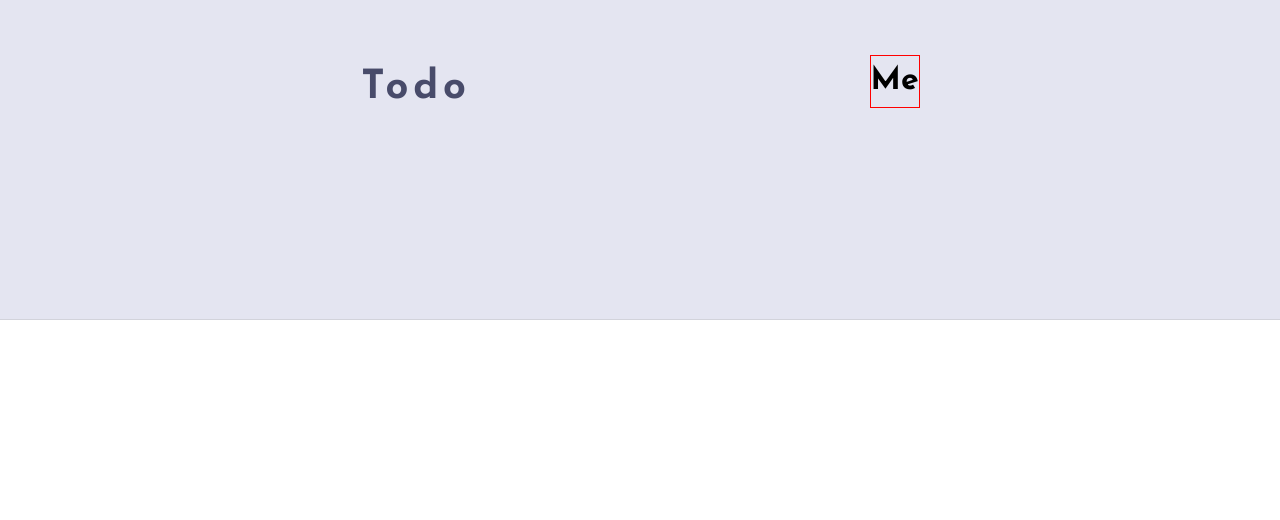
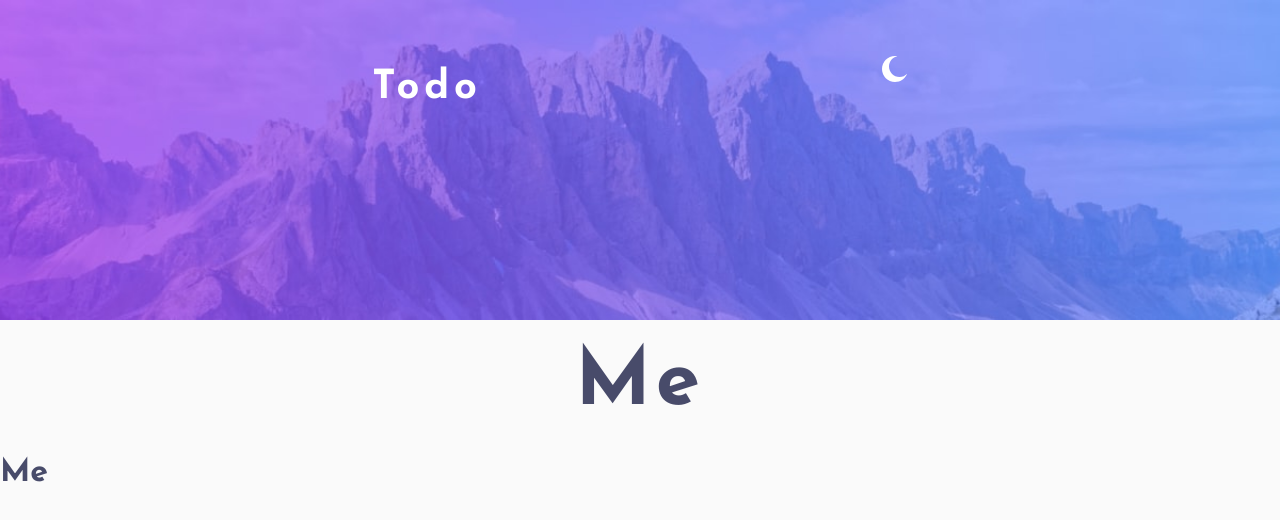
Before and after one commit to bkay-stack/Todo, a React (Vite) app: page / in a window 1280 px wide. Shown: the top 520 px of the page. Built offline with nearby package versions, Linux system fonts and the light colour scheme.

Commit message:
Dark mode

```diff
--- a/src/components/main/Todo.tsx
+++ b/src/components/main/Todo.tsx
@@ -1,8 +1,8 @@
 import React from "react";
 import "./todo.style.css";
 import { ThemeContext } from "../toggletheme/ThemeContext";
-import darkThemeIcon from "../../assets/images/icon-moon.svg";
-import lightThemeIcon from "../../assets/images/icon-sun.svg";
+import lightThemeIcon from "../../assets/images/icon-moon.svg";
+import darkThemeIcon from "../../assets/images/icon-sun.svg";
 
 const Todo = () => {
   const useTheme = React.useContext(ThemeContext);
@@ -14,21 +14,39 @@ const Todo = () => {
   const { theme, toggleTheme } = useTheme;
 
   return (
-    <main className="todo">
-      <header className="todo-header">
+    // Main component for the Todo application
+    <main>
+      {/* T */}
+      <header className={`todo-header ${theme === "dark" ? "active" : ""}`}>
+        {/* Header for the Todo application */}
         <div className={`todo-header-container ${theme}`}>
           <div className="title-wrapper">
             <div className="todo-title">
               <h1 className="todo-title-header">Todo</h1>
             </div>
+            {/* Toggle theme button */}
             <div className="theme-toggle">
-              <div className="sun">
-                <h1>Me</h1>
-              </div>
+              {theme === "dark" ? (
+                <img
+                  src={darkThemeIcon}
+                  alt="Dark Theme"
+                  className="theme-icon"
+                  onClick={toggleTheme}
+                />
+              ) : (
+                <img
+                  src={lightThemeIcon}
+                  alt="Light Theme"
+                  className="theme-icon"
+                  onClick={toggleTheme}
+                />
+              )}
             </div>
           </div>
         </div>
       </header>
+      <h1 className="me">Me</h1>
+      <h1>Me</h1>
     </main>
   );
 };
--- a/src/components/main/todo.style.css
+++ b/src/components/main/todo.style.css
@@ -1,11 +1,23 @@
 .todo {
   height: 100dvh;
+  transition: all 0.3s ease-in-out;
 }
 
 .todo-header {
-  background-color: var(--bg-secondary);
-  border-bottom: 1px solid var(--border-color);
+  background: url("../../assets/images/bg-mobile-light.jpg");
+  background-size: cover;
+  background-position: center;
   padding: 1rem;
+  cursor: pointer;
+
+  /* Transition */
+  transition: all 0.3s ease-in-out;
+}
+
+.todo-header.active {
+  background: url("../../assets/images/bg-mobile-dark.jpg");
+  background-size: cover;
+  background-position: center;
 }
 
 .todo-header-container {
@@ -16,7 +28,6 @@
   margin: 0 auto;
 
   height: 20vh;
-
   overflow: hidden;
 }
 
@@ -30,25 +41,52 @@
   transition: all 0.3s ease-in-out;
 }
 
-/*  Background  */
-
+/* Header title */
 .todo-title-header {
   font-size: clamp(1.5rem, 4vw, 2.5rem);
   font-weight: 700;
-  color: hsl(235, 19%, 35%);
   letter-spacing: 0.3rem;
   text-transform: capitalize;
+  transition: all 0.3s ease-in-out;
+  color: #fff;
 }
+
+/*  Background  */
 
 /* Toggle */
 
-.sun {
-  outline: 1px solid red;
+.toggle-theme {
+  cursor: pointer;
+  transition: all 0.3s ease-in-out;
 }
 
+.me {
+  color: var(--second-primary);
+  font-size: 5rem;
+  font-weight: 700;
+  text-transform: capitalize;
+  letter-spacing: 0.3rem;
+  text-align: center;
+}
 /* large screen */
 
 @media screen and (min-width: 768px) {
+  .todo-header {
+    background: url("../../assets/images/bg-desktop-light.jpg");
+    background-size: cover;
+    background-position: center;
+    padding: 1rem;
+    cursor: pointer;
+
+    /* Transition */
+    transition: all 0.3s ease-in-out;
+  }
+
+  .todo-header.active {
+    background: url("../../assets/images/bg-desktop-dark.jpg");
+    background-size: cover;
+    background-position: center;
+  }
   .todo-header {
     height: 40vh;
   }
--- a/src/components/toggletheme/ThemeContext.tsx
+++ b/src/components/toggletheme/ThemeContext.tsx
@@ -1,4 +1,4 @@
-import { createContext, useContext, useState, ReactNode } from "react";
+import { createContext, useState, useEffect, ReactNode } from "react";
 
 // Define the type for the theme
 type Theme = "light" | "dark";
@@ -14,14 +14,25 @@ export const ThemeContext = createContext<ThemeContextType | undefined>(
   undefined
 );
 
+// provider ContextProps
+type ThemeProviderProps = {
+  children: React.ReactNode;
+};
+
 // Create a provider component
-export const ThemeProvider = ({ children }: { children: ReactNode }) => {
+export const ThemeProvider = ({ children }: ThemeProviderProps) => {
   const [theme, setTheme] = useState<Theme>("light");
 
+  useEffect(() => {
+    document.documentElement.setAttribute("data-theme", theme);
+  }, [theme]);
+
+  // Function to toggle the theme
   const toggleTheme = () => {
     setTheme((prevTheme) => (prevTheme === "light" ? "dark" : "light"));
   };
 
+  // Render the context provider
   return (
     <ThemeContext.Provider value={{ theme: theme, toggleTheme }}>
       {children}
--- a/src/index.css
+++ b/src/index.css
@@ -9,7 +9,20 @@
 body {
   font-family: "Josefin Sans", sans-serif;
   line-height: 1.6;
+  font-size: 1rem;
+  color: var(--text-primary);
+  background-color: var(--bg-color);
 }
+
+/* body.active {
+  background-color: var(--bg-color);
+  color: var(--text-primary);
+} */
+
+html {
+  scroll-behavior: smooth;
+}
+
 h1,
 h2,
 h3,
@@ -39,7 +52,7 @@ img {
   --text-secondary: hsl(236, 9%, 61%);
 }
 
-.dark {
+[data-theme="dark"] {
   /* Dark Theme */
   --bg-color: hsl(235, 21%, 11%);
   --bg-secondary: hsl(235, 24%, 19%);
```
